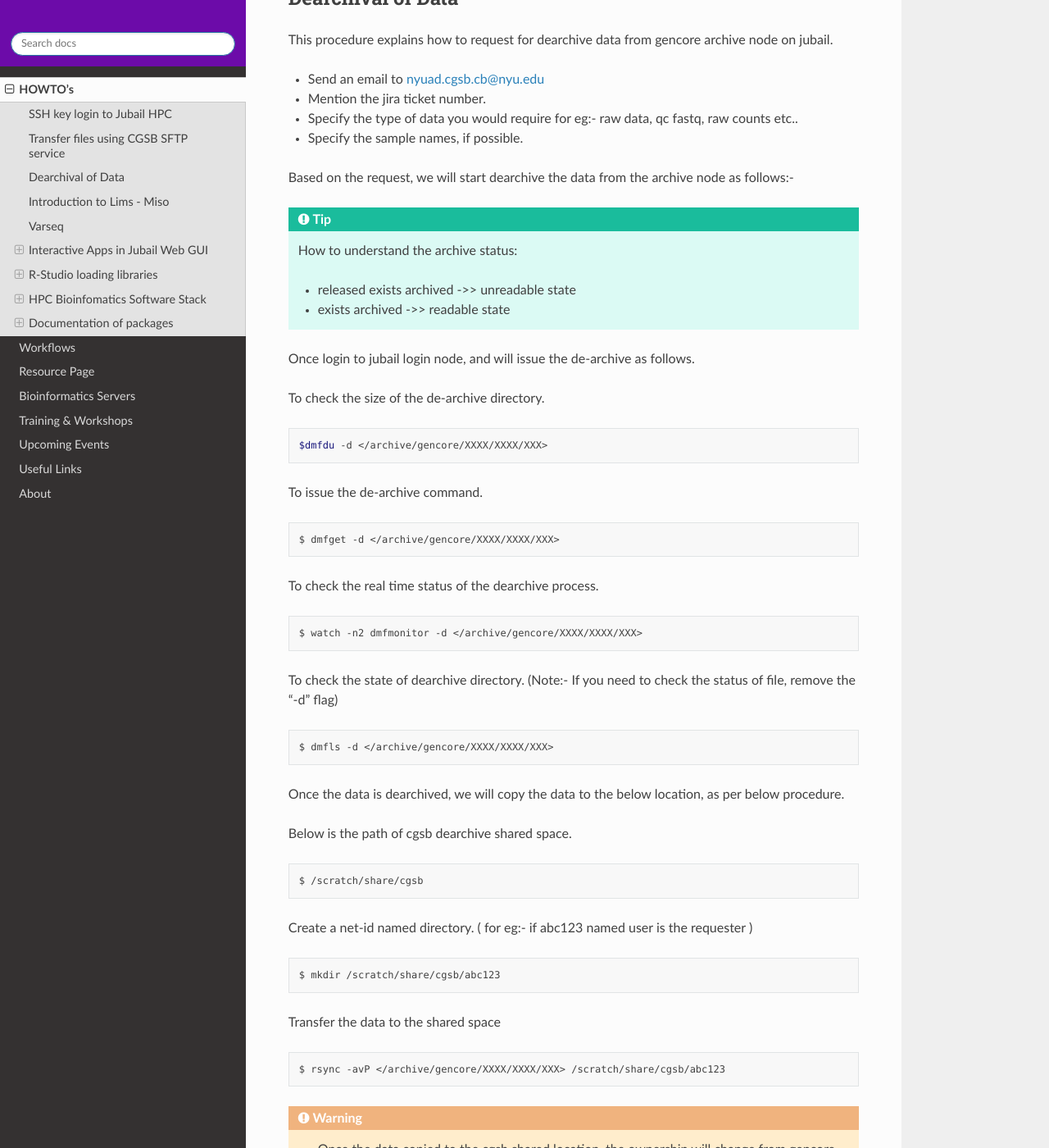
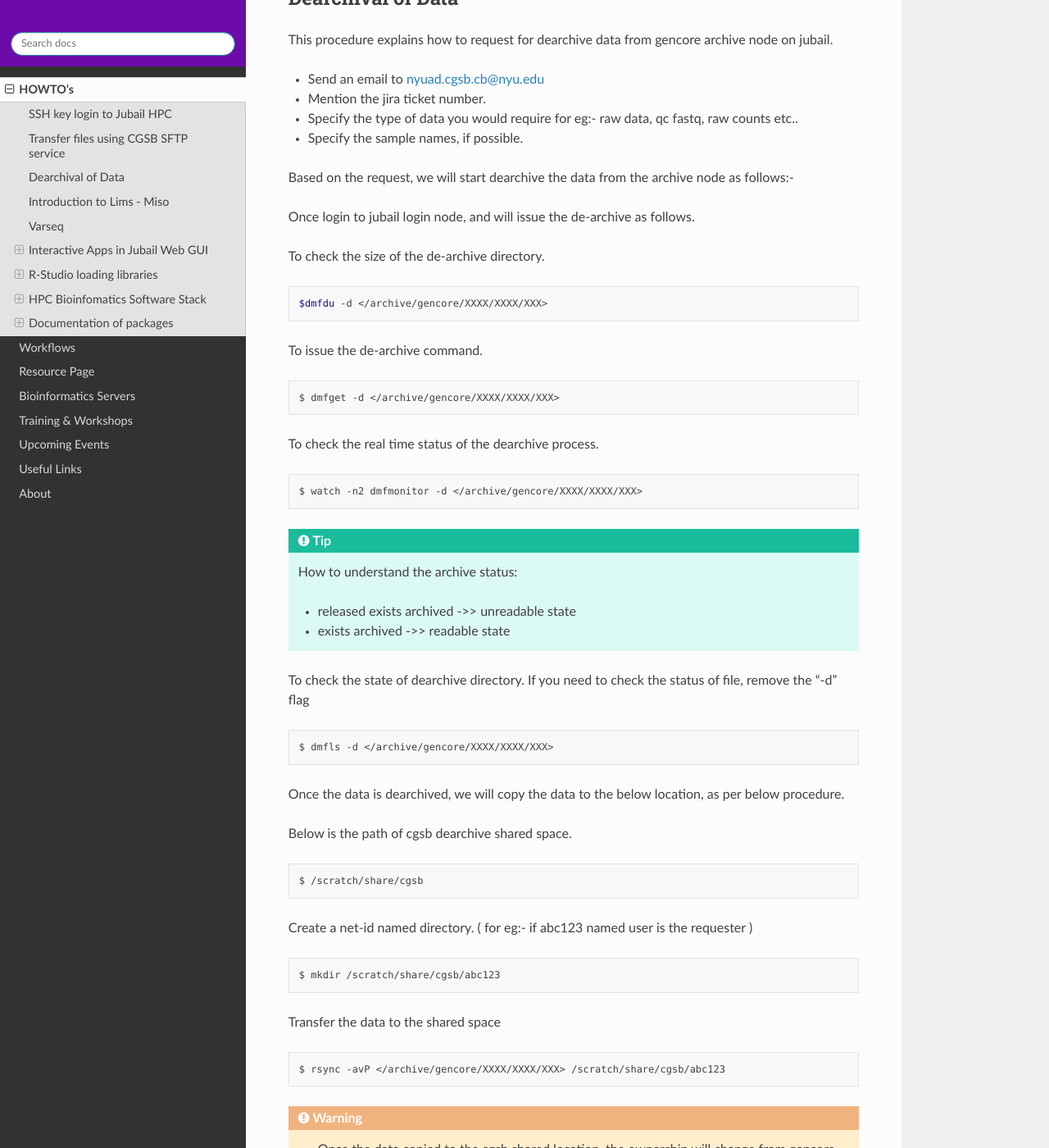
Before and after one commit to nyuad-corebio/corebioinf, a Sphinx documentation site: the page built from source/content/how_to.rst, in a window 1280 px wide and 1400 px high, scrolled down 4754 px. Shown: the whole window at 82% size. Built offline with Sphinx 7.4.7 and the Read the Docs theme 2.0.0, drawn with Linux system fonts in a browser that asks for light colours; some of the changed lines change nothing that is shown.

Commit message:
Updated jr5241 v1 commit

```diff
--- a/source/content/how_to.rst
+++ b/source/content/how_to.rst
@@ -214,11 +214,6 @@ This procedure explains how to request for dearchive data from gencore archive n
 
 Based on the request, we will start dearchive the data from the archive node as follows:-
 
-.. Tip:: How to understand the archive status:
-
-     * released exists archived ->> unreadable state
-     * exists archived ->> readable state
-
 Once login to jubail login node, and will issue the de-archive as follows.
 
 To check the size of the de-archive directory.
@@ -239,8 +234,14 @@ To check the real time status of the dearchive process.
 
     $ watch -n2 dmfmonitor -d </archive/gencore/XXXX/XXXX/XXX>
 
+
+.. Tip:: How to understand the archive status:
+
+     * released exists archived ->> unreadable state
+     * exists archived ->> readable state
+
 To check the state of dearchive directory.
-(Note:- If you need to check the status of file, remove the "-d" flag)
+If you need to check the status of file, remove the "-d" flag
 
 .. code:: bash
 
```
